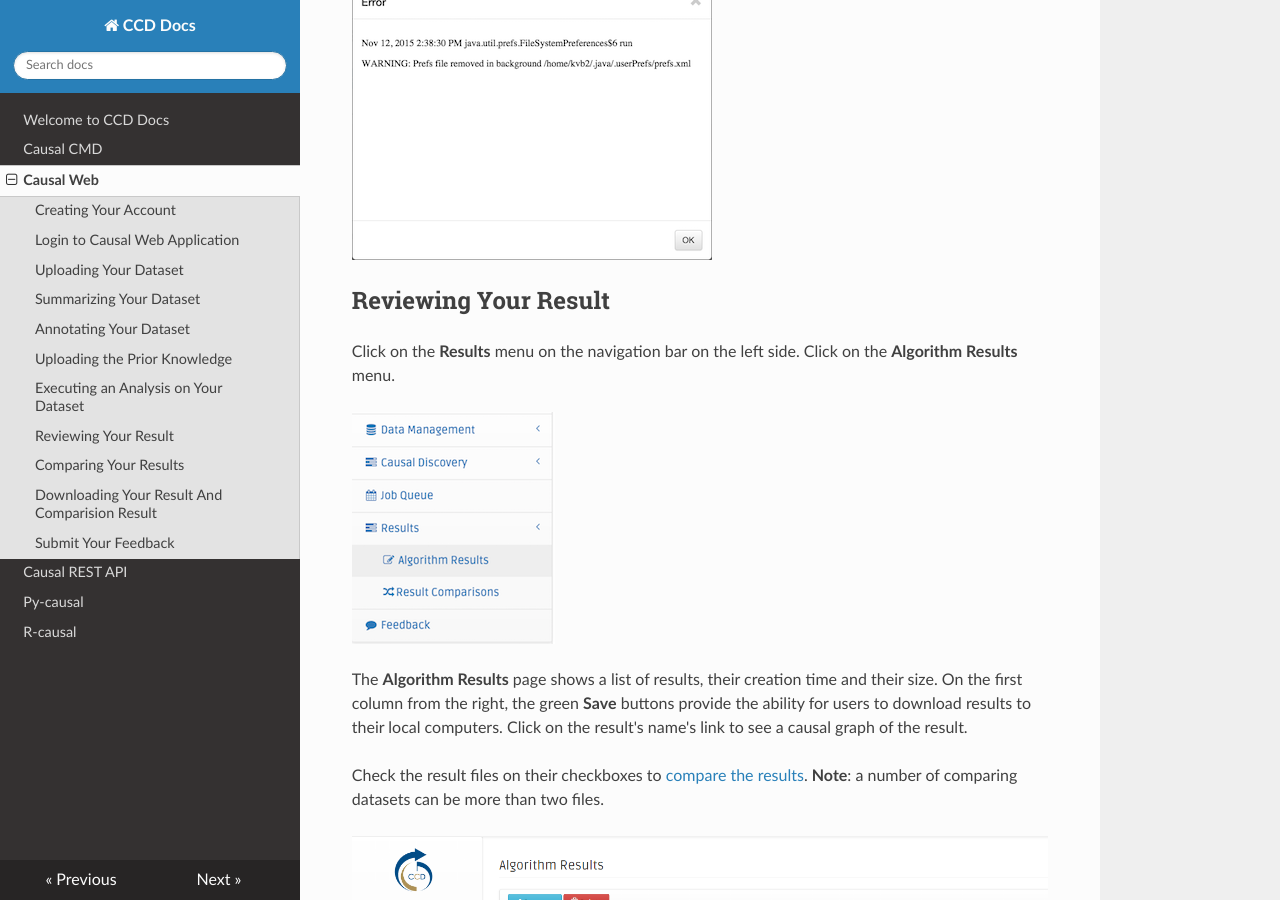
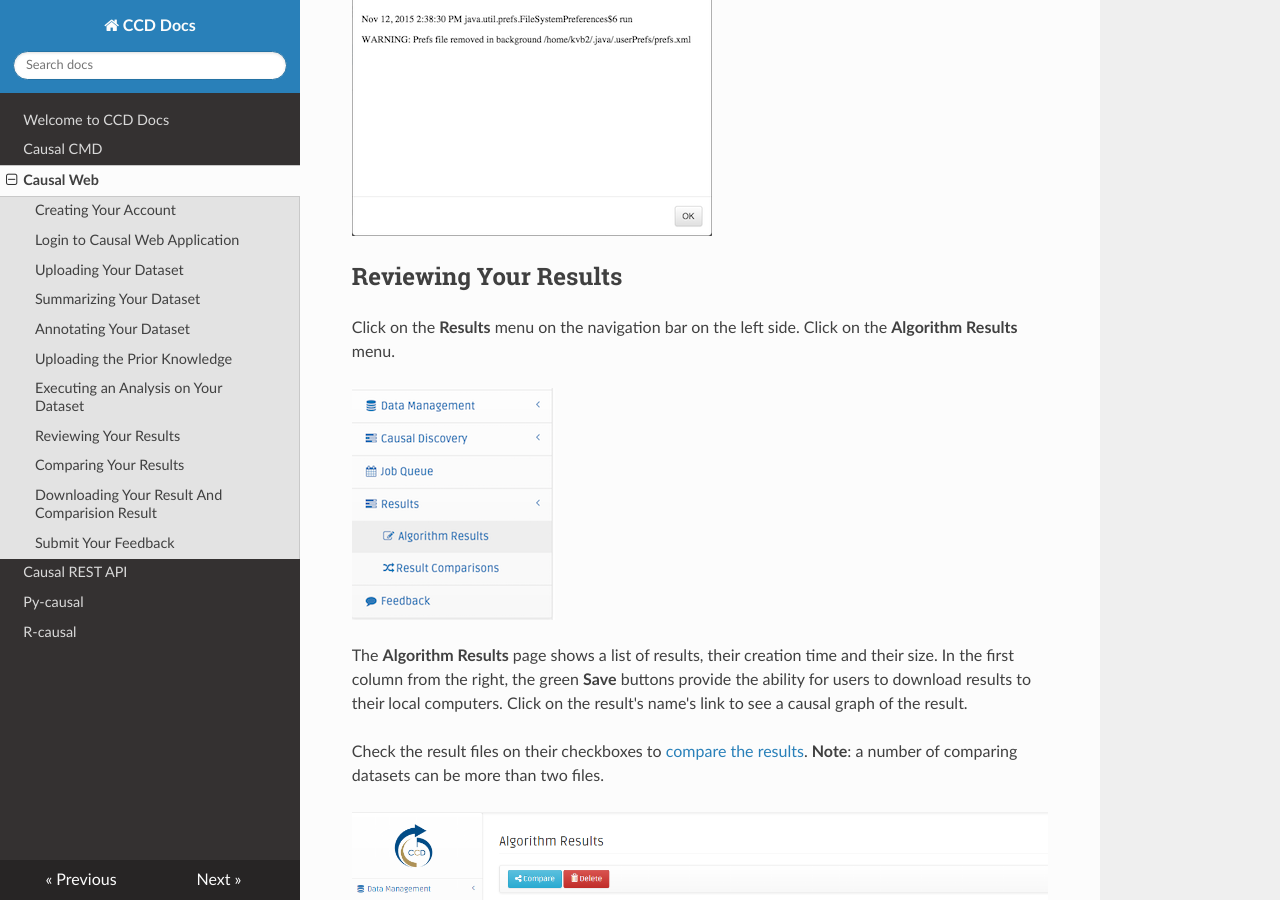
Before and after one commit to bd2kccd/bd2kccd.github.io, an MkDocs documentation site: the page built from docs_src/causal-web.md, in a window 1280 px wide and 900 px high, scrolled down 14780 px. Built offline with MkDocs 1.6.1, drawn with Linux system fonts in a browser that asks for light colours; nearby versions of some CDN libraries; old or Windows-style settings are respelled for this version of MkDocs; some of the changed text lies outside the part shown.

Commit message:
Tweaks based on Harry's comments

```diff
--- a/docs_src/causal-web.md
+++ b/docs_src/causal-web.md
@@ -16,7 +16,7 @@
 
 ![Causal Web User Activation Page](img/causal-web-user-activation.png)
 
-On certain deployments you can click on the **"University"** button to login to the Causal Web via your Pitt/Harvard account. This allows all users from the two Universities to authenticate against their University system without registering a new account.
+Users from Pitt and Harvard can click on the **"University"** button to login to the Causal Web via your Pitt/Harvard account. This allows all users from the two Universities to authenticate against their University system without registering a new account.
 
 ![Causal Web User Login with Pitt/Harvard Account Page](img/auth0-login.png)
 
@@ -168,14 +168,14 @@
 
 ![Killed Job in Algorithm Results Page](img/killed-job-error-detail.png)
 
-## Reviewing Your Result
+## Reviewing Your Results
 
 Click on the **Results** menu on the navigation bar on the left side.
 Click on the **Algorithm Results** menu.
 
 ![Algorithm Results Page](img/causal-web-algorithm-results-menu.png)
 
-The **Algorithm Results** page shows a list of results, their creation time and their size. On the first column from the right, the green **Save** buttons provide the ability for users to download results to their local computers.
+The **Algorithm Results** page shows a list of results, their creation time and their size. In the first column from the right, the green **Save** buttons provide the ability for users to download results to their local computers.
 Click on the result's name's link to see a causal graph of the result.
 
 Check the result files on their checkboxes to [compare the results](#comparing_result).
@@ -192,7 +192,7 @@
 
 ![PAG Example](img/causal-web-pag-example.png)
 
-- If an edge is dashed that means there is no latent confounder.  Otherwise, there is possibly latent confounder.
+- If an edge is dashed that means there is no latent confounder.  Otherwise, there is possibly a latent confounder.
 
 - If an edge is green that means it is definitely direct.  Otherwise, it is possibly direct.
 
```
Also changed, not shown: other parts of docs_src/causal-web.md (+3 -3 lines), 4 other files.
